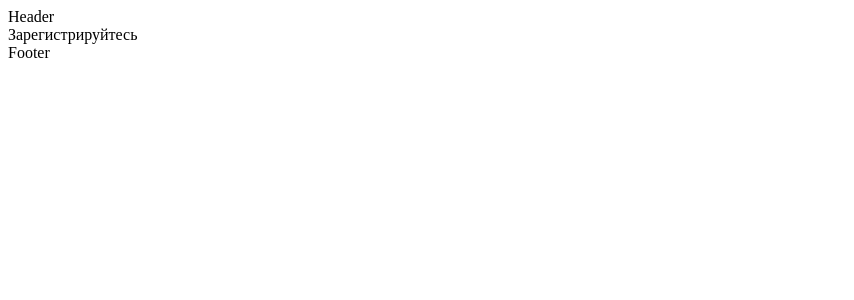
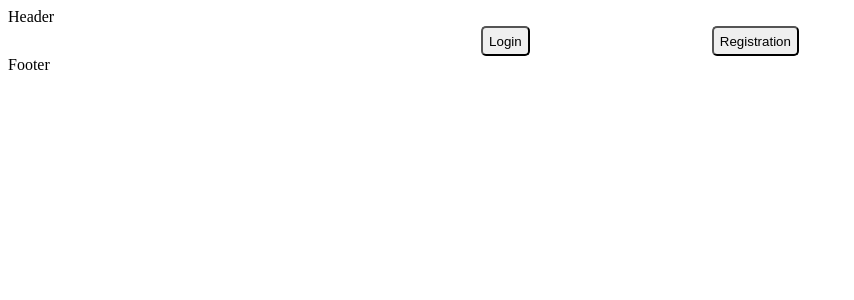
Before and after one commit to AlexeyKrutyakov/my-subscriptions-client, a React (Create React App) app: page / in a window 1280 px wide. Shown: the top 300 px of the page, without its empty margins (0-854 px from the left). Built offline with nearby package versions, Linux system fonts and the light colour scheme.

Commit message:
feat: add buttons to UnauthPage

```diff
--- a/src/pages/unauth/index.tsx
+++ b/src/pages/unauth/index.tsx
@@ -1,3 +1,13 @@
+import Button from '../../shared/ui/button/button';
+import styles from './styles.module.css';
+
 export function UnauthPage() {
-  return <>Зарегистрируйтесь</>;
+  return (
+    <>
+      <section className={styles.btns}>
+        <Button value="Login" />
+        <Button value="Registration" />
+      </section>
+    </>
+  );
 }
--- /dev/null
+++ b/src/pages/unauth/styles.module.css
@@ -0,0 +1,7 @@
+.btns {
+  margin: 0 auto;
+  max-width: 500px;
+  display: flex;
+  justify-content: space-around;
+  align-items: center;
+}
```
